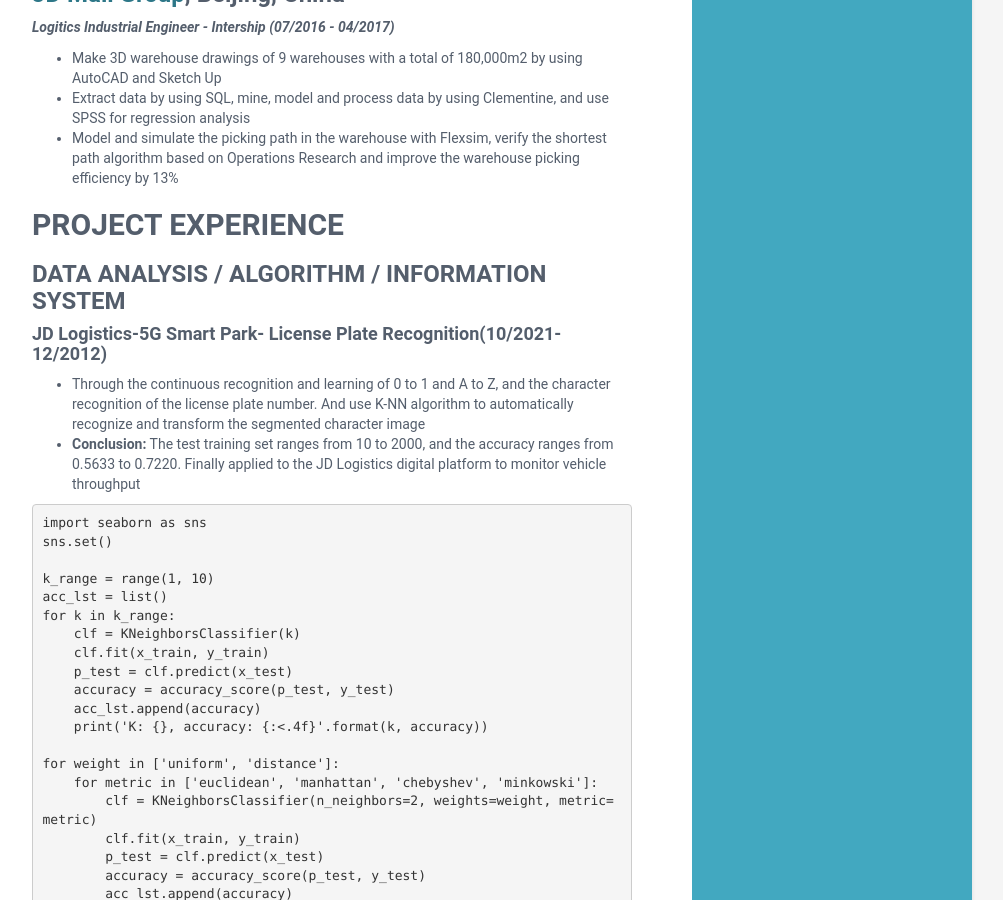
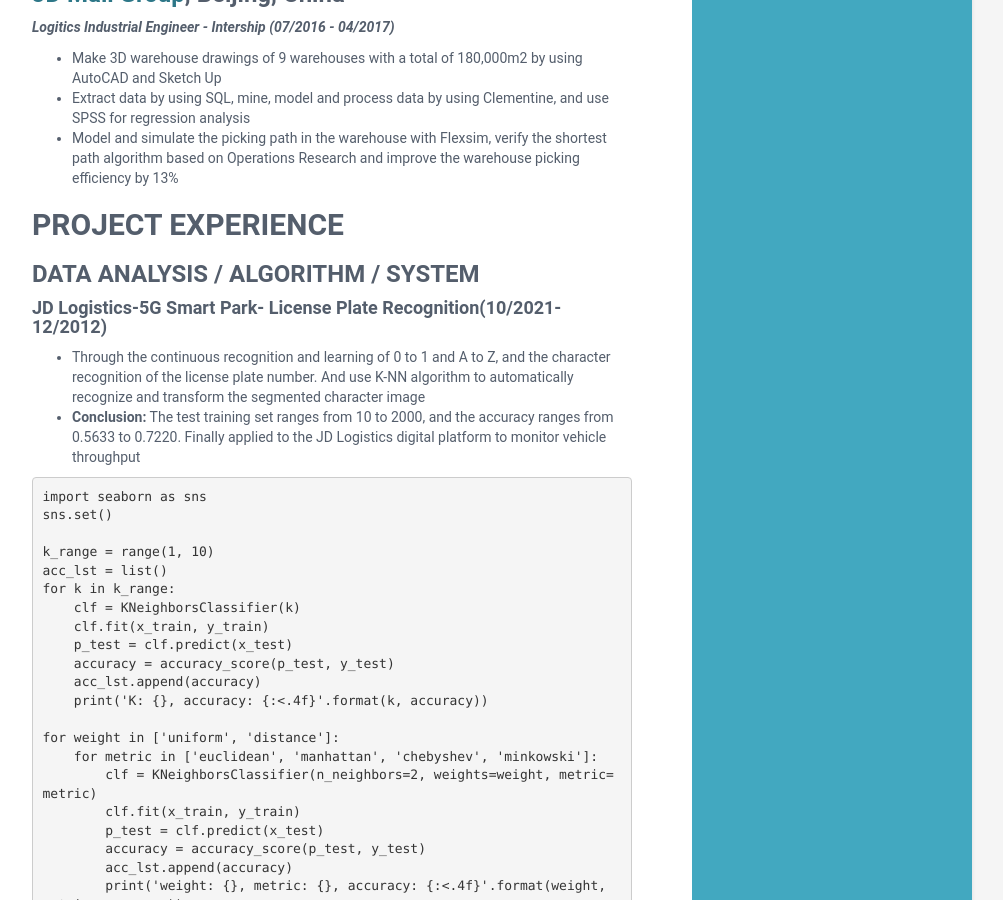
Before and after one commit to Ukie555/ukie555.github.io, a Jekyll site: the page built from index.md, in a window 1280 px wide and 900 px high, scrolled down 1547 px. Shown: the whole window, without its empty margins (168-1171 px from the left). Built offline with Jekyll 4.4.1, drawn with Linux system fonts in a browser that asks for light colours; our own code applies the rules of GitHub Pages for plain Markdown files.

Commit message:
Update index.md

```diff
--- a/index.md
+++ b/index.md
@@ -56,7 +56,7 @@
 
 ## PROJECT EXPERIENCE
 
-### DATA ANALYSIS / ALGORITHM / INFORMATION SYSTEM
+### DATA ANALYSIS / ALGORITHM / SYSTEM
 
 #### JD Logistics-5G Smart Park- License Plate Recognition(10/2021-12/2012)
 - Through the continuous recognition and learning of 0 to 1 and A to Z, and the character recognition of the license plate number. And use K-NN algorithm to automatically recognize and transform the segmented character image
```
